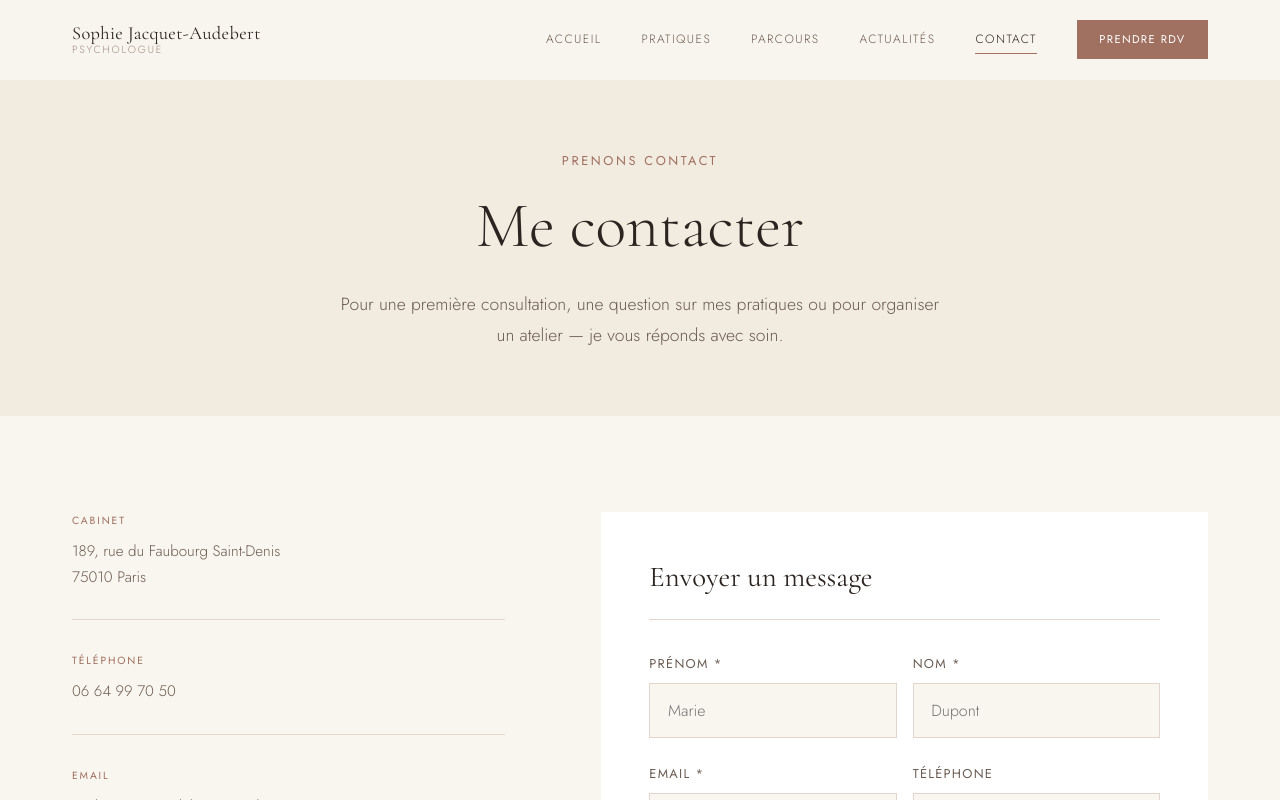
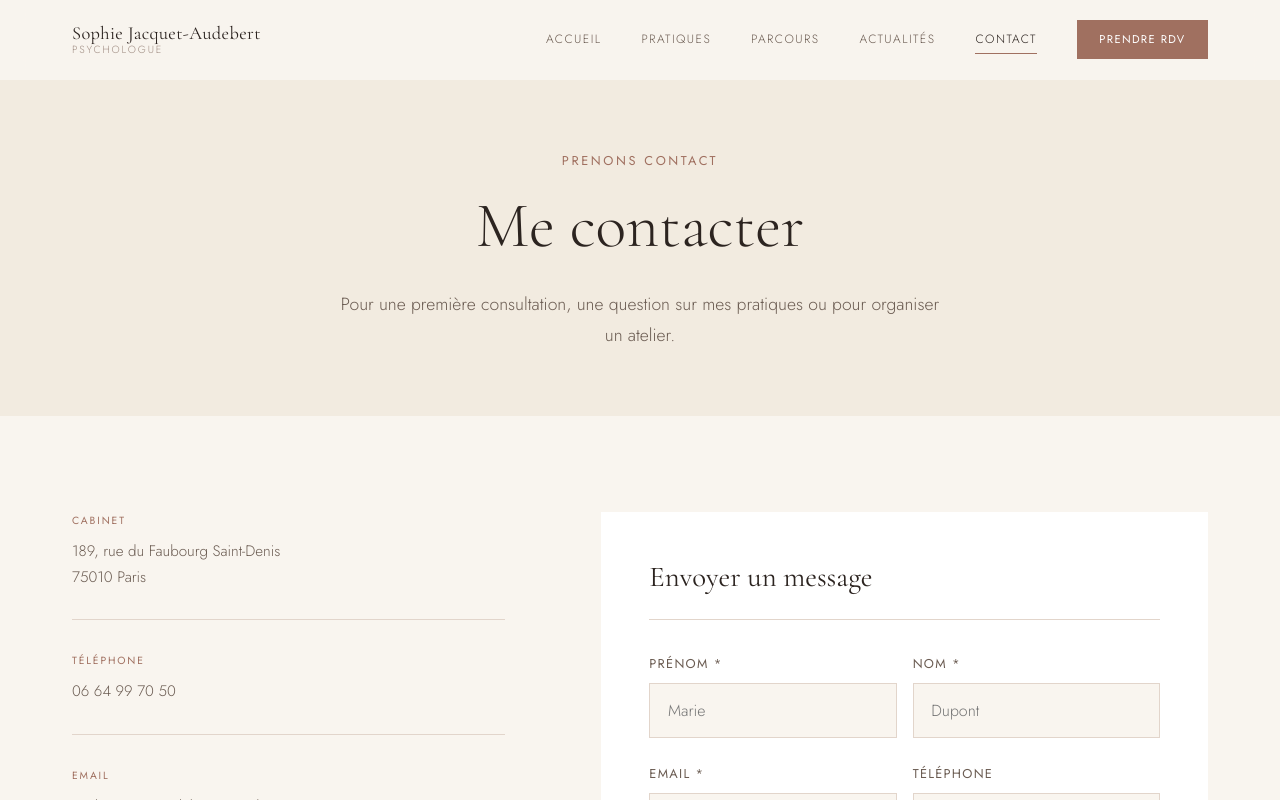
Before and after one commit to Sophie-Jacquet-Audebert/Sophie-Jacquet-Audebert, a React (Vite) app: page /contact in a window 1280 px wide. Shown: the top 800 px of the page. Built offline with nearby package versions, Linux system fonts and the light colour scheme.

Commit message:
correction contact.tsx

```diff
--- a/src/pages/Contact.tsx
+++ b/src/pages/Contact.tsx
@@ -17,7 +17,7 @@ export default function Contact() {
           <h1 className="page-hero__title">Me contacter</h1>
           <p className="page-hero__text">
             Pour une première consultation, une question sur mes pratiques ou
-            pour organiser un atelier — je vous réponds avec soin.
+            pour organiser un atelier.
           </p>
         </div>
       </div>
```
